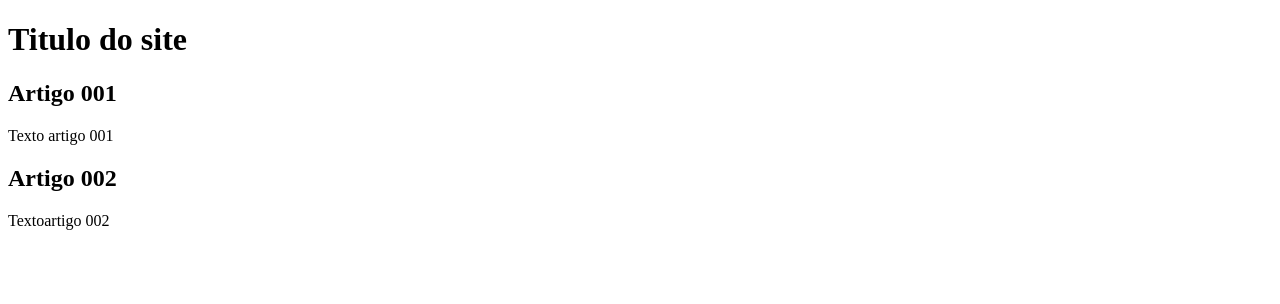
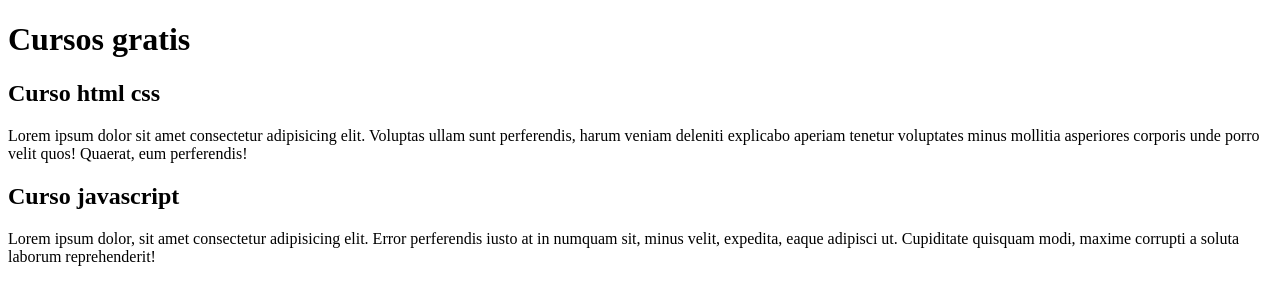
Before and after one commit to Mikael-sartor/projeto-site, a plain HTML site: page index.html in a window 1280 px wide. Drawn offline with Linux system fonts and the light colour scheme.

Commit message:
comec3ei a ecrever o conteúdo

```diff
--- a/index.html
+++ b/index.html
@@ -9,15 +9,15 @@
 
    <main>
         <header>
-            <h1>Titulo do site</h1>
+            <h1>Cursos gratis</h1>
         </header>
         <article>
-            <h2>Artigo 001</h2>
-            <p>Texto artigo 001</p>
+            <h2>Curso html css</h2>
+            <p>Lorem ipsum dolor sit amet consectetur adipisicing elit. Voluptas ullam sunt perferendis, harum veniam deleniti explicabo aperiam tenetur voluptates minus mollitia asperiores corporis unde porro velit quos! Quaerat, eum perferendis!</p>
         </article>
         <article>
-             <h2>Artigo 002</h2>
-             <p>Textoartigo 002</p>
+             <h2> Curso javascript </h2>
+             <p>Lorem ipsum dolor, sit amet consectetur adipisicing elit. Error perferendis iusto at in numquam sit, minus velit, expedita, eaque adipisci ut. Cupiditate quisquam modi, maxime corrupti a soluta laborum reprehenderit!</p>
         </article>
     </main>
 </body>
```
